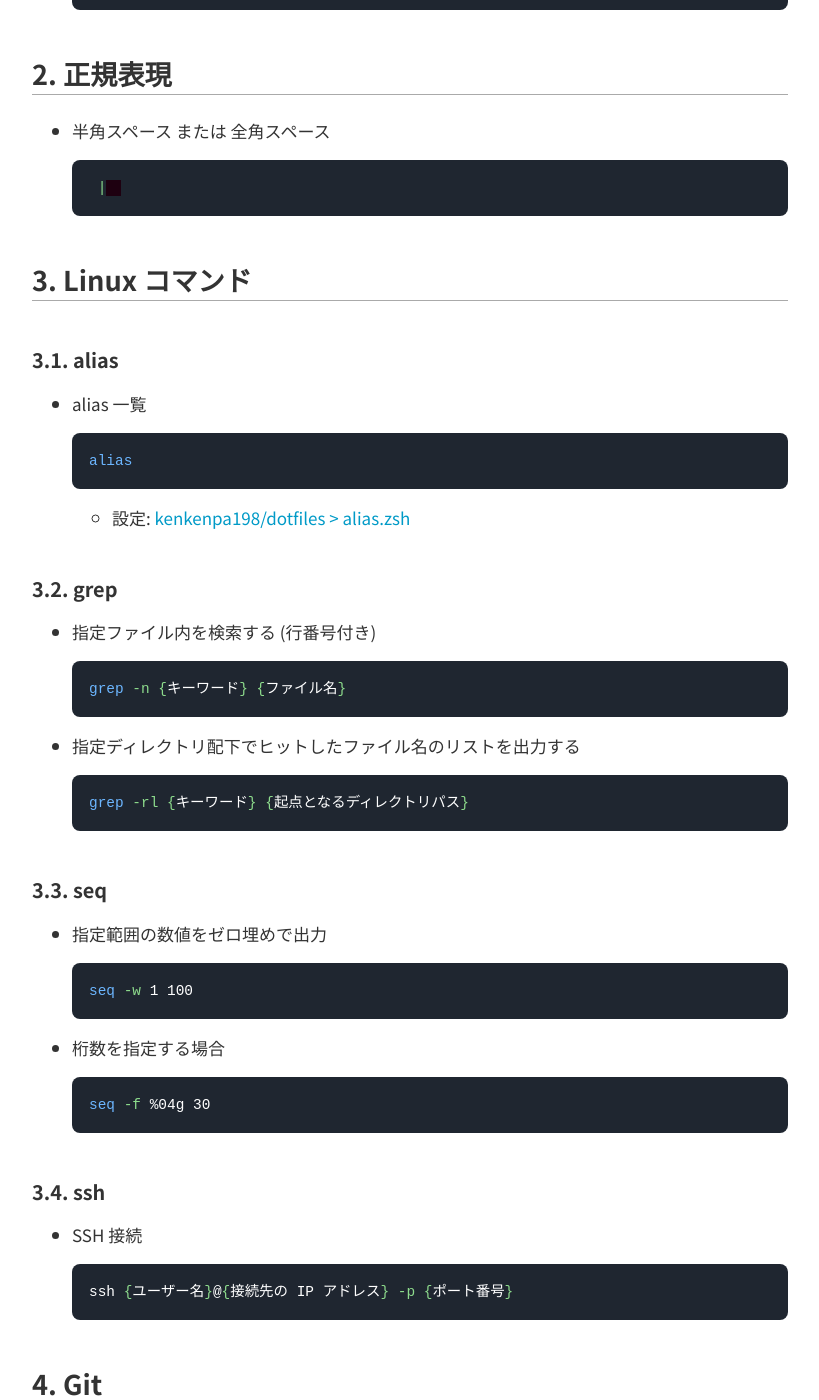
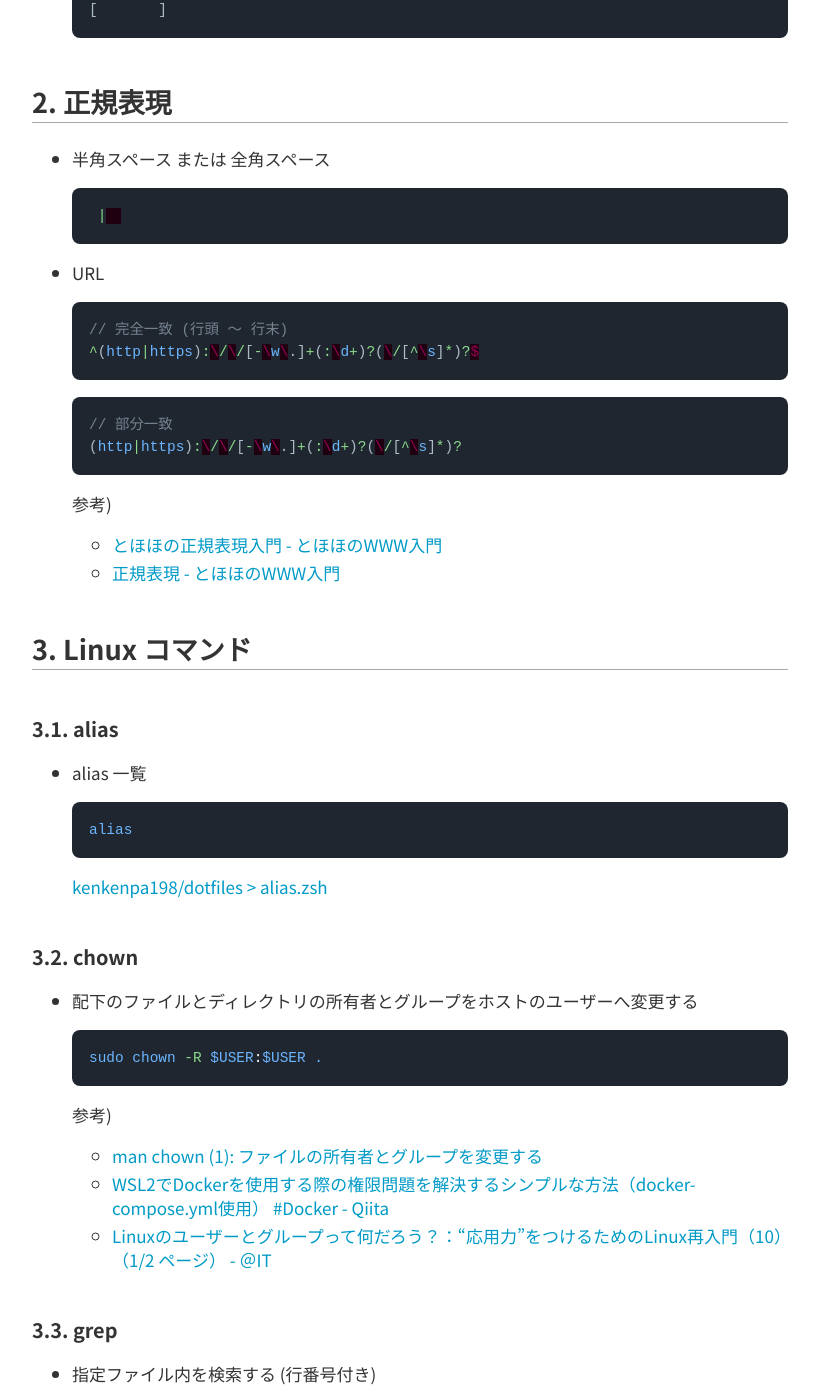
Before and after one commit to kenkenpa198/kems-clew.net, a Jekyll site: the page built from docs/_posts/2024-01-13-my-snippets.md, in a window 1280 px wide and 1400 px high, scrolled down 1512 px. Shown: the whole window, without its empty margins (230-1049 px from the left). Built offline with Jekyll 4.4.1, drawn with Linux system fonts in a browser that asks for light colours; nearby versions of some CDN libraries; some of the changed text lies outside the part shown.

Commit message:
add my-snippets

````diff
--- a/docs/_posts/2024-01-13-my-snippets.md
+++ b/docs/_posts/2024-01-13-my-snippets.md
@@ -37,9 +37,10 @@ lastmod: 2024-01-13
 - [2. 正規表現](#2-正規表現)
 - [3. Linux コマンド](#3-linux-コマンド)
   - [3.1. alias](#31-alias)
-  - [3.2. grep](#32-grep)
-  - [3.3. seq](#33-seq)
-  - [3.4. ssh](#34-ssh)
+  - [3.2. chown](#32-chown)
+  - [3.3. grep](#33-grep)
+  - [3.4. seq](#34-seq)
+  - [3.5. ssh](#35-ssh)
 - [4. Git](#4-git)
   - [4.1. Git の操作を取り消す](#41-git-の操作を取り消す)
   - [4.2. コミットを統合する](#42-コミットを統合する)
@@ -73,6 +74,23 @@ lastmod: 2024-01-13
    |
   ```
 
+- URL
+
+  ```c
+  // 完全一致 (行頭 ～ 行末)
+  ^(http|https):\/\/[-\w\.]+(:\d+)?(\/[^\s]*)?$
+  ```
+
+  ```c
+  // 部分一致
+  (http|https):\/\/[-\w\.]+(:\d+)?(\/[^\s]*)?
+  ```
+
+  参考)
+
+  - [とほほの正規表現入門 - とほほのWWW入門](https://www.tohoho-web.com/ex/regexp.html)
+  - [正規表現 - とほほのWWW入門](https://www.tohoho-web.com/perl/regexp.htm)
+
 ## 3. Linux コマンド
 
 ### 3.1. alias
@@ -83,9 +101,23 @@ lastmod: 2024-01-13
   alias
   ```
 
-  - 設定: [kenkenpa198/dotfiles > alias.zsh](https://github.com/kenkenpa198/dotfiles/blob/main/zsh/rc/alias.zsh)
+  [kenkenpa198/dotfiles > alias.zsh](https://github.com/kenkenpa198/dotfiles/blob/main/zsh/rc/alias.zsh)
 
-### 3.2. grep
+### 3.2. chown
+
+- 配下のファイルとディレクトリの所有者とグループをホストのユーザーへ変更する
+
+  ```shell
+  sudo chown -R $USER:$USER .
+  ```
+
+  参考)
+
+  - [man chown (1): ファイルの所有者とグループを変更する](https://ja.manpages.org/chown)
+  - [WSL2でDockerを使用する際の権限問題を解決するシンプルな方法（docker-compose.yml使用） #Docker - Qiita](https://qiita.com/twu_go/items/a449e3006bd74fc7d10d)
+  - [Linuxのユーザーとグループって何だろう？：“応用力”をつけるためのLinux再入門（10）（1/2 ページ） - ＠IT](https://atmarkit.itmedia.co.jp/ait/articles/1706/02/news014.html)
+
+### 3.3. grep
 
 - 指定ファイル内を検索する (行番号付き)
 
@@ -99,7 +131,7 @@ lastmod: 2024-01-13
   grep -rl {キーワード} {起点となるディレクトリパス}
   ```
 
-### 3.3. seq
+### 3.4. seq
 
 - 指定範囲の数値をゼロ埋めで出力
 
@@ -113,7 +145,7 @@ lastmod: 2024-01-13
   seq -f %04g 30
   ```
 
-### 3.4. ssh
+### 3.5. ssh
 
 - SSH 接続
 
````
Also changed, not shown: other parts of docs/_posts/2024-01-13-my-snippets.md (+1 -1 lines).
